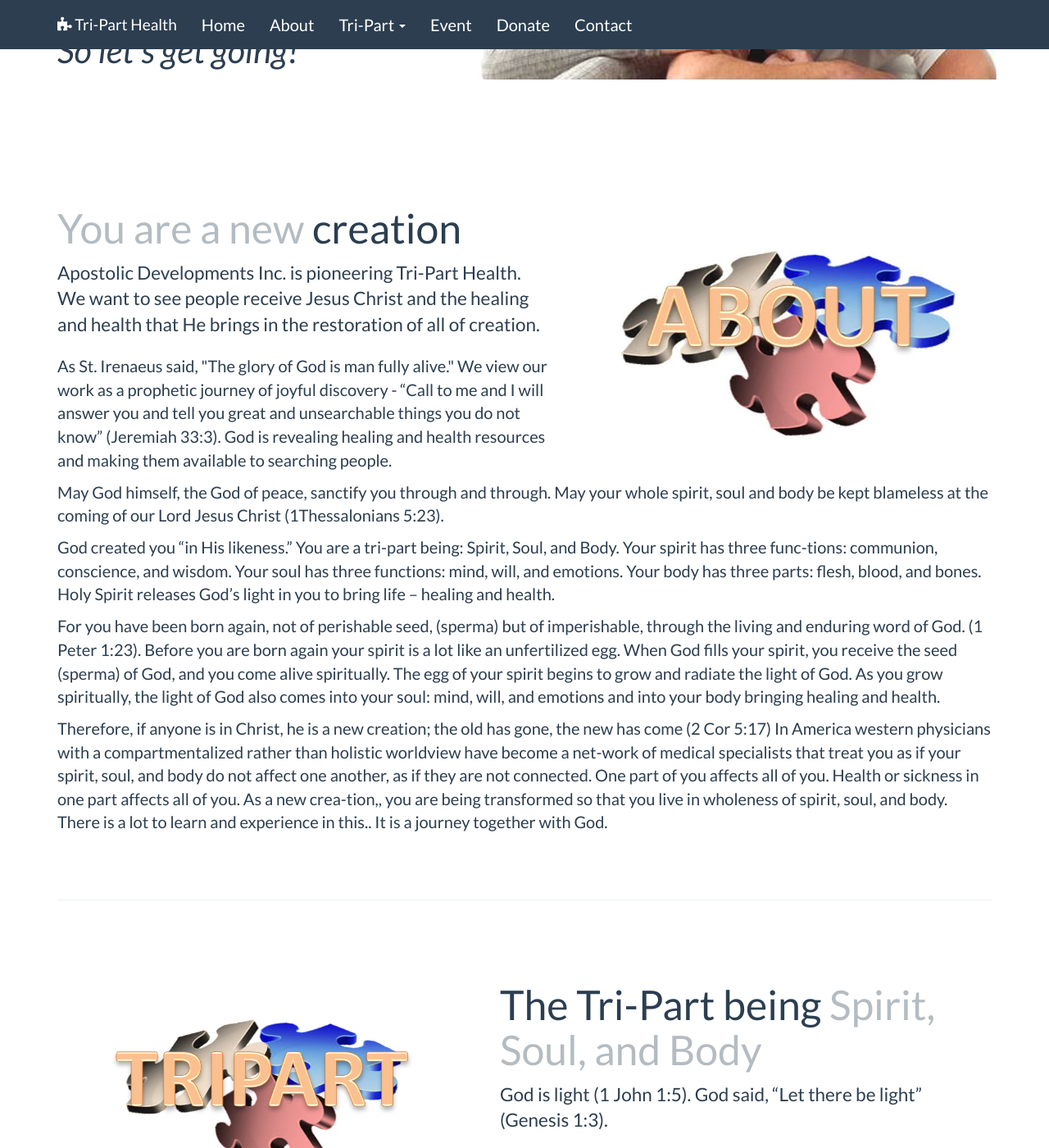
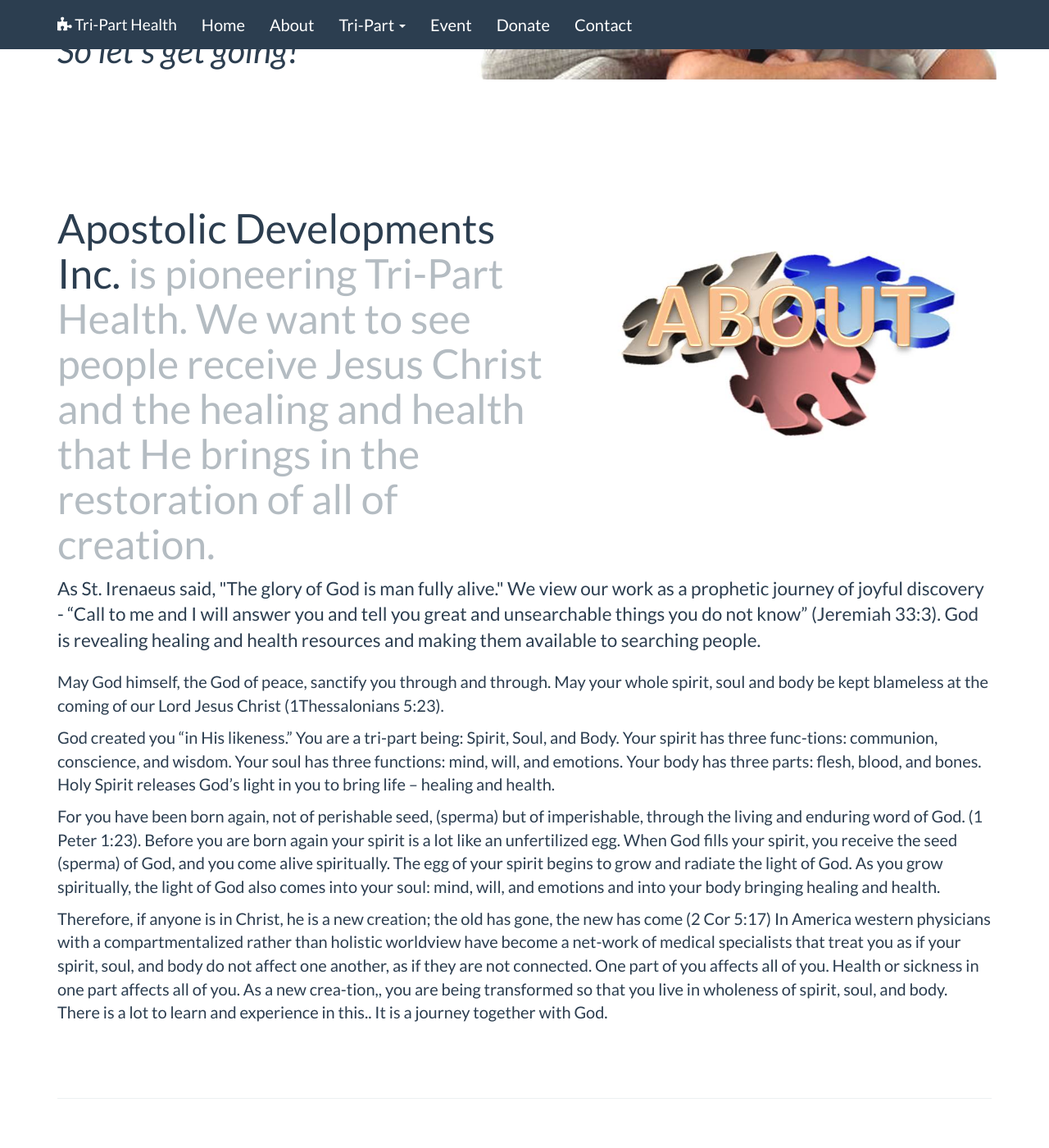
Before and after one commit to zachdyerdesign/tri-parthealth, a Jekyll site: the page built from index.html, in a window 1280 px wide and 1400 px high, scrolled down 522 px. Shown: the whole window at 82% size. Built offline with Jekyll 4.4.1, drawn with Linux system fonts in a browser that asks for light colours.

Commit message:
took out creation

```diff
--- a/_includes/about.html
+++ b/_includes/about.html
@@ -1,10 +1,9 @@
 <!-- First Featurette -->
 <div class="featurette" id="about">
     <img class="featurette-image img-circle img-responsive pull-right" src="images/about.jpg" width="500" alt="About with puzzle pieces">
-    <h2 class="featurette-heading"><span class="text-muted">You are a new</span> creation</h2>
-    <p class="lead">Apostolic Developments Inc. is pioneering Tri-Part Health. We want to see people receive Jesus Christ and the healing and health that He brings in the restoration of all of creation.</p>
+    <h2 class="featurette-heading">Apostolic Developments Inc. <span class="text-muted">is pioneering Tri-Part Health. We want to see people receive Jesus Christ and the healing and health that He brings in the restoration of all of creation.</span></h2>
 
-    <p>As St. Irenaeus said, "The glory of God is man fully alive." We view our work as a prophetic journey of joyful discovery - “Call to me and I will answer you and tell you great and unsearchable things you do not know” (Jeremiah 33:3). God is revealing healing and health resources and making them available to searching people.</p>
+    <p class="lead">As St. Irenaeus said, "The glory of God is man fully alive." We view our work as a prophetic journey of joyful discovery - “Call to me and I will answer you and tell you great and unsearchable things you do not know” (Jeremiah 33:3). God is revealing healing and health resources and making them available to searching people.</p>
 
     <p>May God himself, the God of peace, sanctify you through and through. May your whole spirit, soul and body be kept blameless at the coming of our Lord Jesus Christ (1Thessalonians 5:23).</p>
 
--- a/css/one-page-wonder.css
+++ b/css/one-page-wonder.css
@@ -43,7 +43,7 @@ body {
 }
 
 .featurette {
-    /*overflow: hidden;*/
+    overflow: auto;
 }
 
 .featurette-image.pull-left {
@@ -54,7 +54,7 @@ body {
     margin-left: 40px;
 }
 .featurette-image {
-  /*margin-top: 100px;*/
+  margin-top: 100px;
 }
 
 .featurette-heading {
```
Also changed, not shown: 3 other files.
